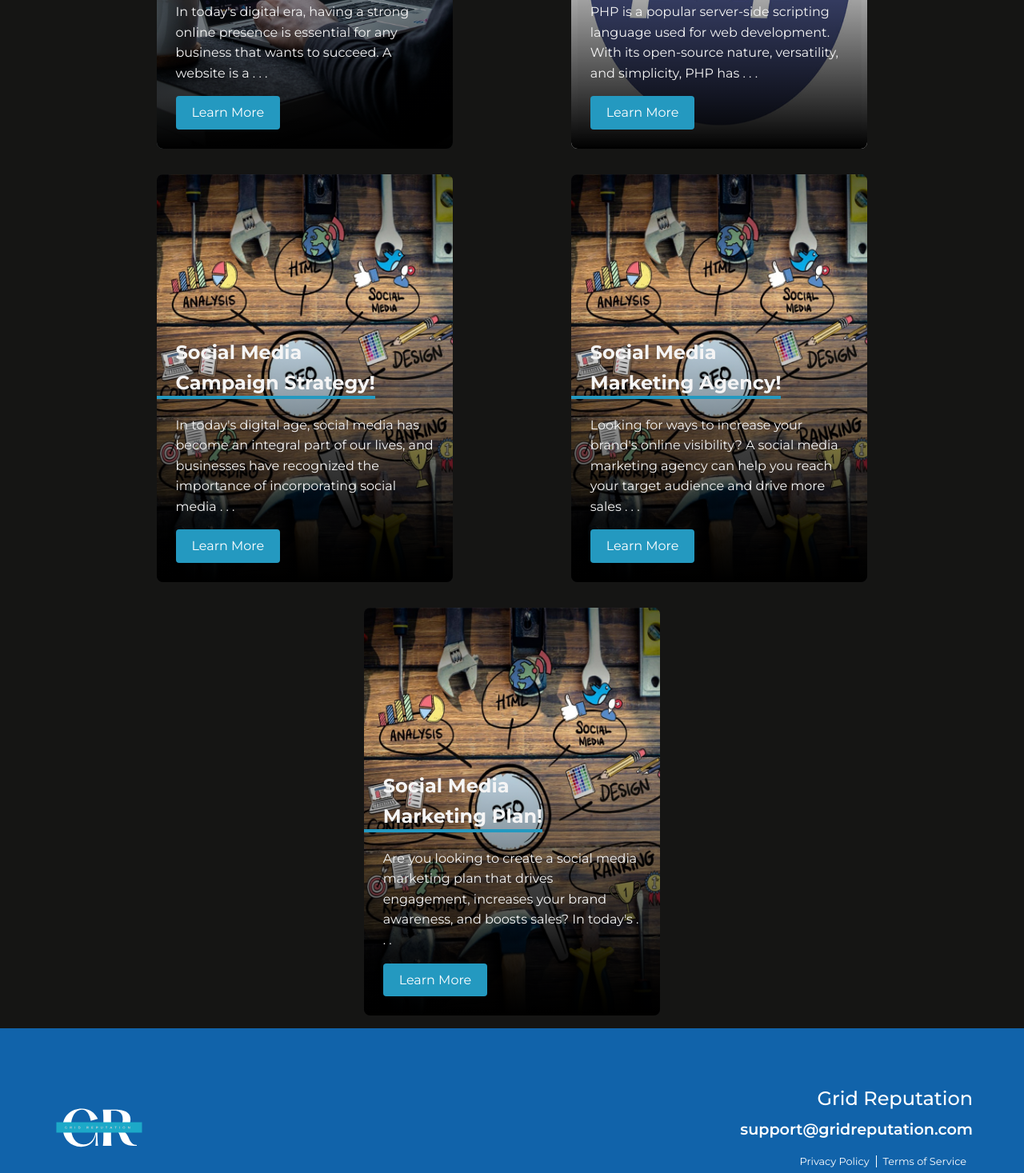
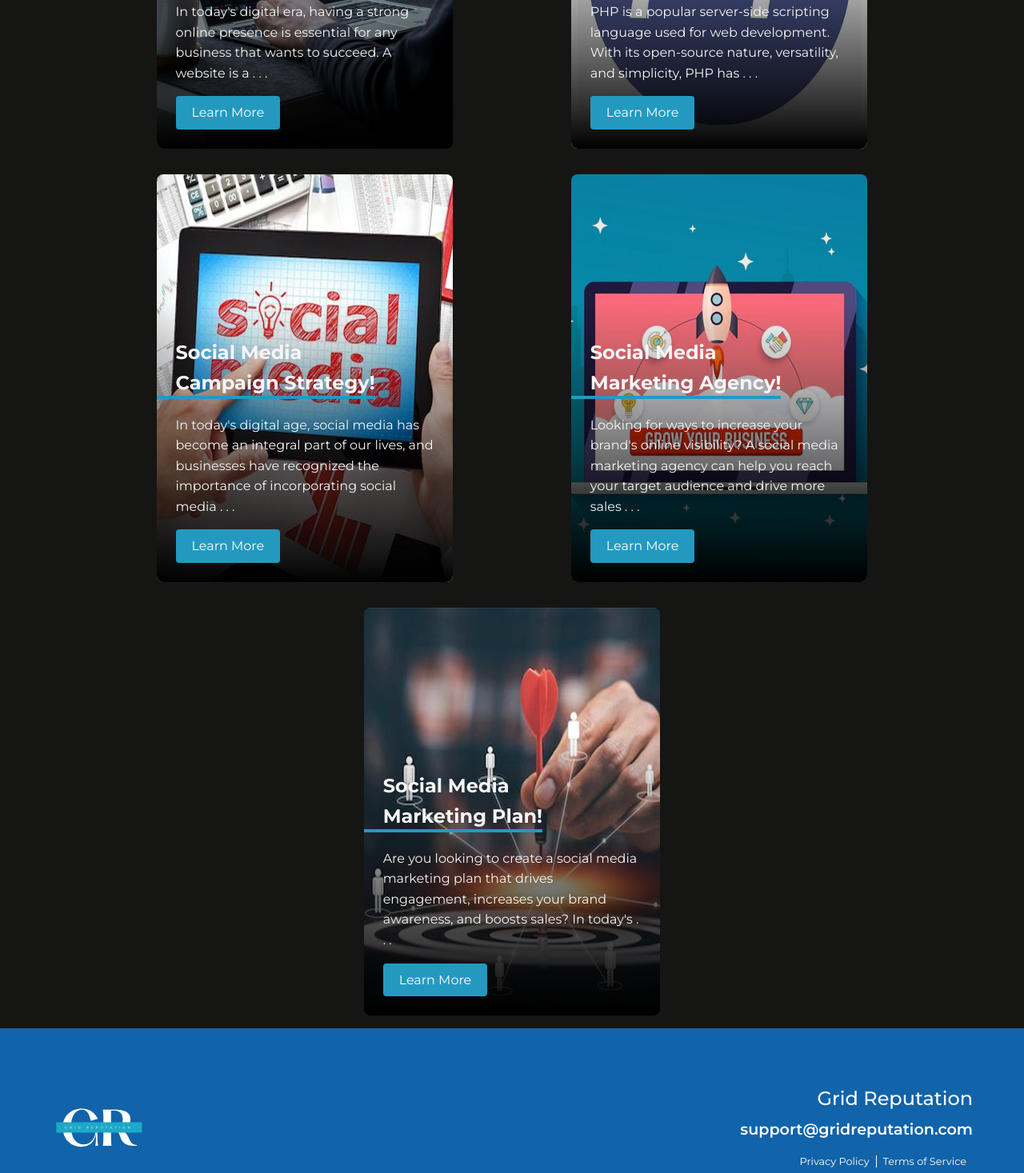
Before and after one commit to Rav1639/gridReputation, a Next.js app: page /blogs-home in a window 1280 px wide. Shown: the part 1477-2944 px from the top of the page at 80% size. Built offline with nearby package versions, Linux system fonts and the light colour scheme.

Commit message:
Update blogsHome.module.css

```diff
--- a/styles/blogsHome.module.css
+++ b/styles/blogsHome.module.css
@@ -60,15 +60,15 @@
 }
 
 .card:nth-child(7) {
-    background-image: url(/blog-images/2.jpeg);
+    background-image: url(/blog-images/7.jpg);
 }
 
 .card:nth-child(8) {
-    background-image: url(/blog-images/2.jpeg);
+    background-image: url(/blog-images/8.jpg);
 }
 
 .card:nth-child(9) {
-    background-image: url(/blog-images/2.jpeg);
+    background-image: url(/blog-images/9.jpg);
 }
 
 .card:hover,
```
